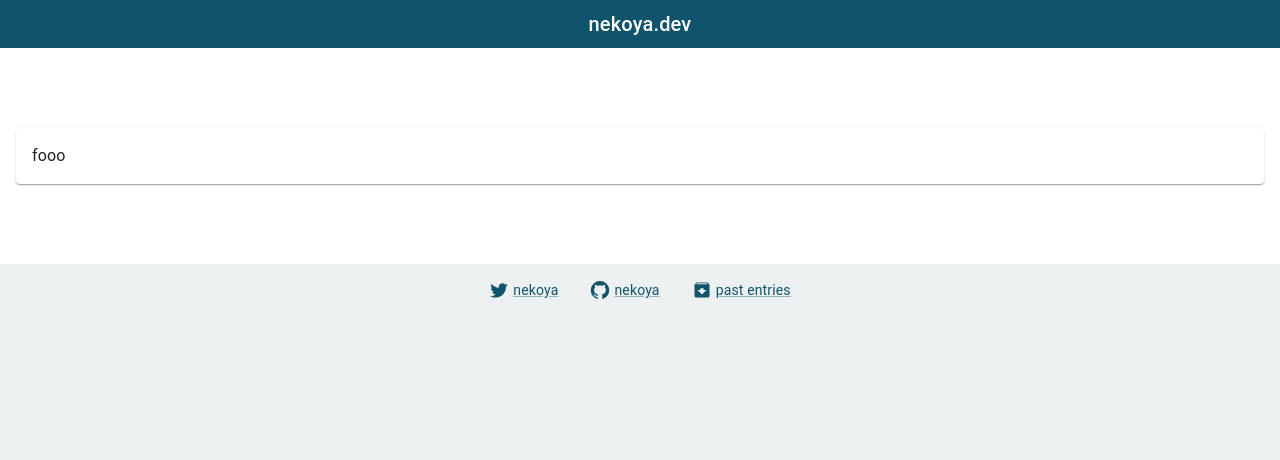
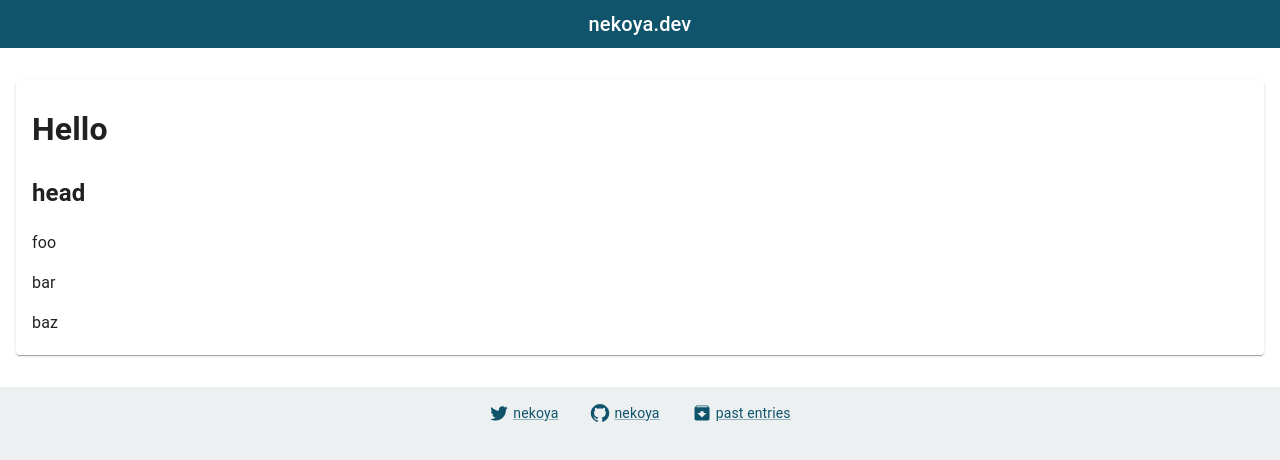
Before and after one commit to nekoya/vite-blog, a React (Vite) app: page / in a window 1280 px wide. Shown: the top 460 px of the page. Built offline with nearby package versions, Linux system fonts and the light colour scheme.

Commit message:
Render MDX

```diff
--- a/src/App.tsx
+++ b/src/App.tsx
@@ -2,6 +2,7 @@ import { Box, createTheme, Paper, ThemeProvider } from "@mui/material";
 import { blue } from "@mui/material/colors";
 import { Footer } from "./components/Footer";
 import { Header } from "./components/Header";
+import Example from "./example.mdx";
 
 const theme = createTheme({
     palette: {
@@ -26,9 +27,9 @@ export const App: React.VFC = () => {
                 }}
             >
                 <Header />
-                <Box mx={2} my={10}>
-                    <Paper>
-                        <Box p={2}>fooo</Box>
+                <Box m={2} my={4}>
+                    <Paper sx={{ px: 2, py: 0.5 }}>
+                        <Example />
                     </Paper>
                 </Box>
                 <Footer />
--- /dev/null
+++ b/src/example.mdx
@@ -0,0 +1,9 @@
+# Hello
+
+## head
+
+foo
+
+bar
+
+baz
--- a/vite.config.ts
+++ b/vite.config.ts
@@ -1,7 +1,8 @@
-import { defineConfig } from 'vite'
-import react from '@vitejs/plugin-react'
+import { defineConfig } from "vite";
+import react from "@vitejs/plugin-react";
+import mdx from "vite-plugin-mdx";
 
 // https://vitejs.dev/config/
 export default defineConfig({
-  plugins: [react()]
-})
+    plugins: [react(), mdx()],
+});
```
